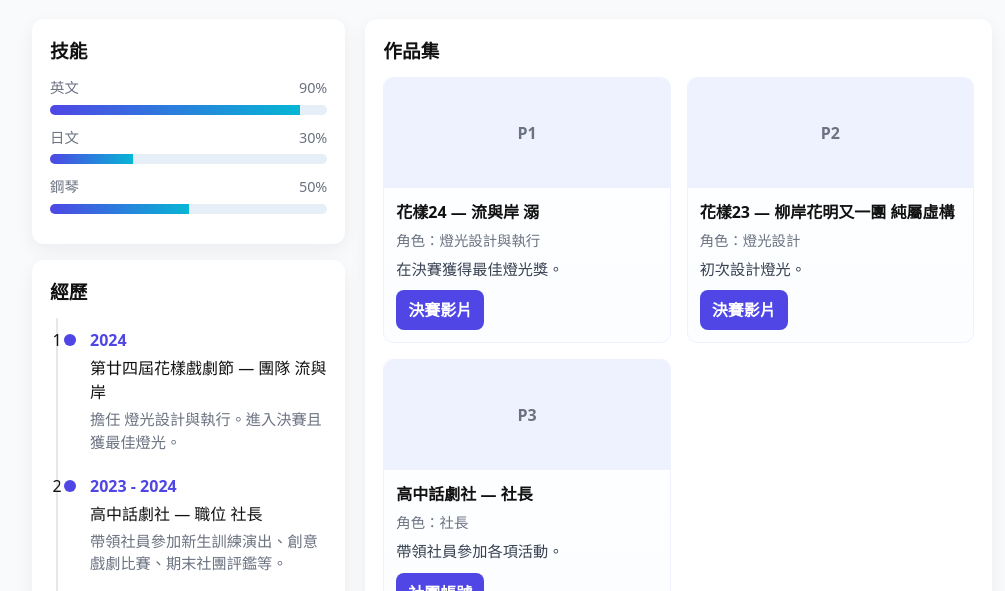
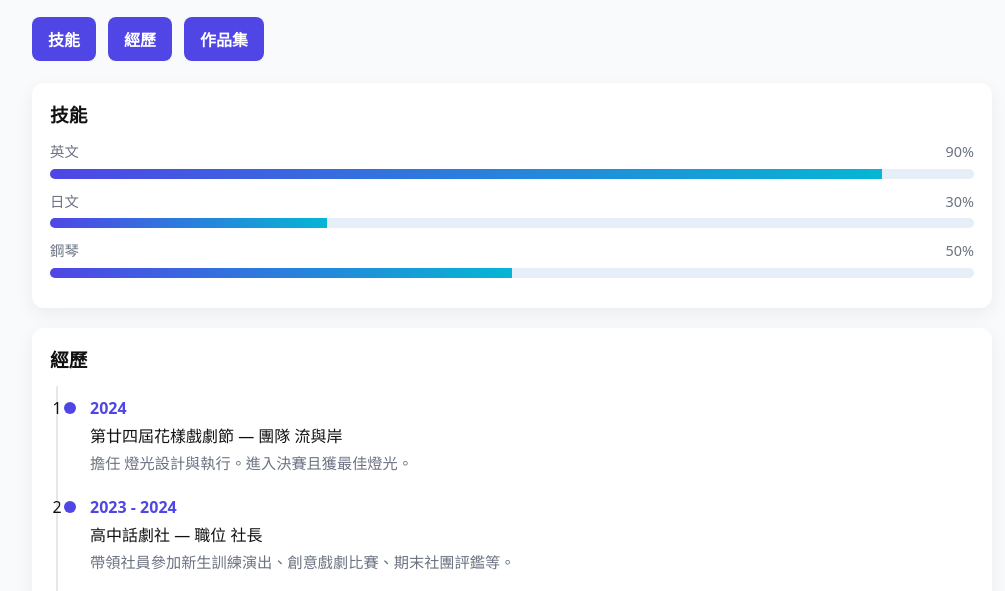
Before and after one commit to white-333333/single-page-portfolio, a plain HTML site: page index.html in a window 1280 px wide. Shown: the part 171-762 px from the top of the page, without its empty margins (128-1133 px from the left). Drawn offline with Linux system fonts and the light colour scheme.

Commit message:
Add smooth scrolling

```diff
--- a/index.html
+++ b/index.html
@@ -1,3 +1,7 @@
+<!DOCTYPE html>
+<html lang="zh-TW">
+<head>
+  <meta charset="UTF-8">
   <!DOCTYPE html>
   <html lang="zh-TW">
   <head>
@@ -18,9 +22,14 @@
       a.contact{color:var(--accent);text-decoration:none;font-weight:600;transition:color 0.3s ease}
       a.contact:hover{color:#1f2937}
 
-    main{margin-top:22px;display:grid;grid-template-columns:1fr 2fr;gap:20px}
+      .nav-buttons{margin-top:20px;display:flex;gap:12px;flex-wrap:wrap}
+      .nav-btn{padding:10px 16px;border-radius:8px;background:var(--accent);color:white;text-decoration:none;font-weight:600;border:none;cursor:pointer;transition:background 0.3s ease;font-size:1rem}
+      .nav-btn:hover{background:#2d20ac}
 
-    /* Left column */
+      html{scroll-behavior:smooth}
+
+      main{margin-top:22px;display:flex;flex-direction:column;gap:20px}
+
       .card{background:var(--card);padding:18px;border-radius:12px;box-shadow:0 6px 18px rgba(15,23,42,0.06)}
       .skills h3,.timeline h3,.projects h3{margin:0 0 12px 0}
       .skill{margin-bottom:12px}
@@ -28,7 +37,6 @@
       .progress{height:10px;background:#e6eef8;border-radius:999px;overflow:hidden}
       .progress > i{display:block;height:100%;background:linear-gradient(90deg,var(--accent),#06b6d4);width:0%;transition:width 1s ease}
 
-    /* Timeline */
       .timeline-list{position:relative;padding-left:20px;margin:0}
       .timeline-list::before{content:'';position:absolute;left:6px;top:0;bottom:0;width:2px;background:#e5e7eb;border-radius:2px}
       .timeline-item{position:relative;padding:10px 0 10px 20px}
@@ -37,7 +45,6 @@
       .timeline-item .title{margin:4px 0;color:#111}
       .timeline-item .desc{color:var(--muted);font-size:0.95rem}
 
-    /* Projects on right column */
       .projects-grid{display:grid;grid-template-columns:repeat(2,1fr);gap:16px}
       .project-card{display:flex;flex-direction:column;border-radius:10px;overflow:hidden;background:linear-gradient(180deg,#fff,#fbfdff);border:1px solid #eef2ff}
       .project-thumb{height:110px;background:#eef2ff;display:flex;align-items:center;justify-content:center;color:var(--muted);font-weight:700}
@@ -51,22 +58,27 @@
 
       footer{margin-top:22px;text-align:center;color:var(--muted);font-size:0.9rem}
 
-    /* Responsive */
       @media (max-width:600px){
         .container{padding:14px}
         header{flex-direction:row;align-items:center}
         .avatar{width:88px;height:88px;border-radius:12px;font-size:22px}
-      main{grid-template-columns:1fr;}
         .projects-grid{grid-template-columns:1fr}
+        .nav-buttons{flex-direction:column}
+        .nav-btn{width:100%}
       }
     </style>
     <script>
-    // When the DOM loads, animate progress bars to their data-value
       document.addEventListener('DOMContentLoaded',()=>{
         document.querySelectorAll('.progress > i').forEach(el=>{
           const v = el.getAttribute('data-value')||'0';
-        // small delay for nicer effect
           setTimeout(()=> el.style.width = v + '%', 150);
+        })
+        document.querySelectorAll('.nav-btn').forEach(btn=>{
+          btn.addEventListener('click',(e)=>{
+            e.preventDefault();
+            const target = document.getElementById(btn.getAttribute('data-section'));
+            if(target) target.scrollIntoView({behavior:'smooth'});
+          })
         })
       })
     </script>
@@ -85,9 +97,14 @@
         </div>
       </header>
 
+      <div class="nav-buttons">
+        <button class="nav-btn" data-section="skills-section">技能</button>
+        <button class="nav-btn" data-section="exp-section">經歷</button>
+        <button class="nav-btn" data-section="projects-section">作品集</button>
+      </div>
+
       <main>
-      <div style="display:flex;flex-direction:column;gap:16px">
-        <section class="card skills" aria-labelledby="skills-heading">
+        <section class="card skills" id="skills-section" aria-labelledby="skills-heading">
           <h3 id="skills-heading">技能</h3>
           <div class="skill">
             <div class="meta"><span>英文</span><span>90%</span></div>
@@ -103,7 +120,7 @@
           </div>
         </section>
 
-        <section class="card timeline" aria-labelledby="exp-heading">
+        <section class="card timeline" id="exp-section" aria-labelledby="exp-heading">
           <h3 id="exp-heading">經歷</h3>
           <ol class="timeline-list">
             <li class="timeline-item">
@@ -123,10 +140,8 @@
             </li>
           </ol>
         </section>
-      </div>
 
-      <aside>
-        <section class="card projects" aria-labelledby="proj-heading">
+        <section class="card projects" id="projects-section" aria-labelledby="proj-heading">
           <h3 id="proj-heading">作品集</h3>
           <div class="projects-grid">
             <article class="project-card">
@@ -160,7 +175,6 @@
             </article>
           </div>
         </section>
-      </aside>
       </main>
 
       <footer>
@@ -169,3 +183,4 @@
     </div>
   </body>
   </html>
+    <footer>
```
Lines whose indentation alone changed are shown as unchanged.
